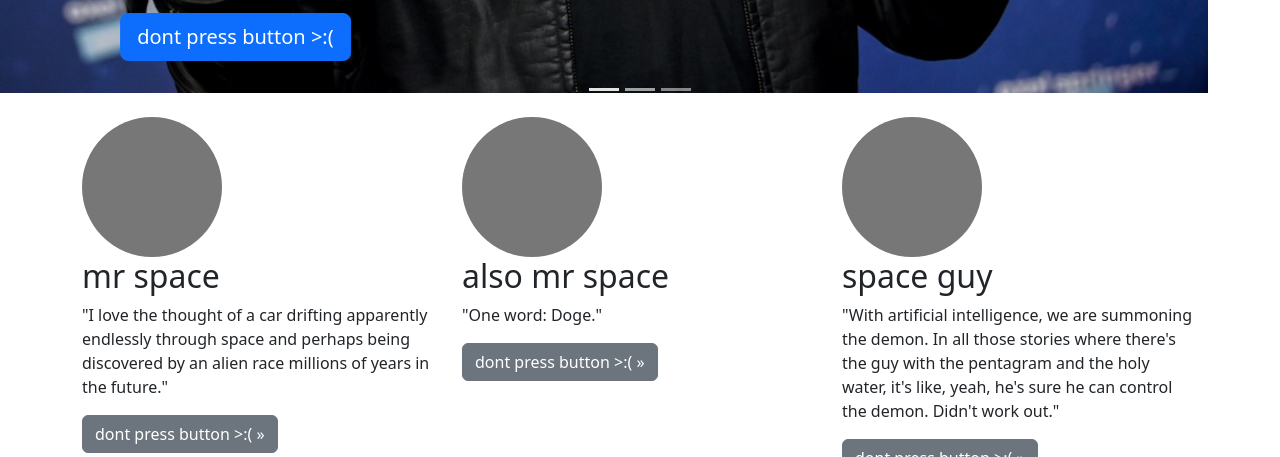
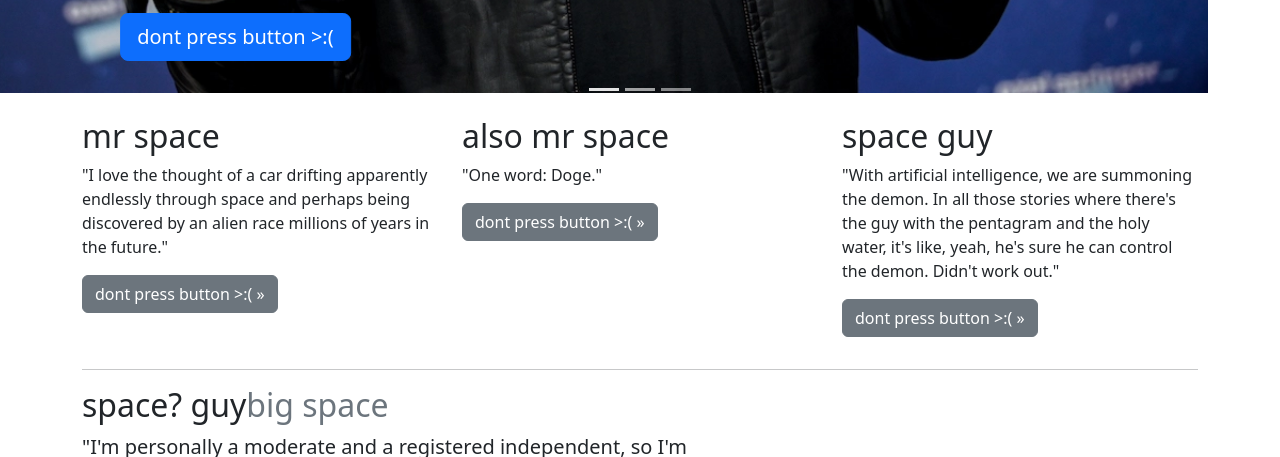
Before and after one commit to davidsmcnutty/CSCE3420Website, a plain HTML site: page index.html in a window 1280 px wide. Shown: the part 782-1239 px from the top of the page. Drawn offline with nearby package versions, Linux system fonts and the light colour scheme.

Commit message:
Update index.html

```diff
--- a/index.html
+++ b/index.html
@@ -128,21 +128,21 @@
     <!-- Three columns of text below the carousel -->
     <div class="row">
       <div class="col-lg-4">
-        <svg class="bd-placeholder-img rounded-circle" width="140" height="140" xmlns="http://www.w3.org/2000/svg" role="img" aria-label="Placeholder: 140x140" preserveAspectRatio="xMidYMid slice" focusable="false"><title>Placeholder</title><rect width="100%" height="100%" fill="#777"/><text x="50%" y="50%" fill="#777" dy=".3em">140x140</text></svg>
+
 
         <h2>mr space</h2>
         <p>"I love the thought of a car drifting apparently endlessly through space and perhaps being discovered by an alien race millions of years in the future."</p>
         <p><a class="btn btn-secondary" href="#">dont press button >:( &raquo;</a></p>
       </div><!-- /.col-lg-4 -->
       <div class="col-lg-4">
-        <svg class="bd-placeholder-img rounded-circle" width="140" height="140" xmlns="http://www.w3.org/2000/svg" role="img" aria-label="Placeholder: 140x140" preserveAspectRatio="xMidYMid slice" focusable="false"><title>Placeholder</title><rect width="100%" height="100%" fill="#777"/><text x="50%" y="50%" fill="#777" dy=".3em">140x140</text></svg>
+
 
         <h2>also mr space</h2>
         <p>"One word: Doge."</p>
         <p><a class="btn btn-secondary" href="#">dont press button >:( &raquo;</a></p>
       </div><!-- /.col-lg-4 -->
       <div class="col-lg-4">
-        <svg class="bd-placeholder-img rounded-circle" width="140" height="140" xmlns="http://www.w3.org/2000/svg" role="img" aria-label="Placeholder: 140x140" preserveAspectRatio="xMidYMid slice" focusable="false"><title>Placeholder</title><rect width="100%" height="100%" fill="#777"/><text x="50%" y="50%" fill="#777" dy=".3em">140x140</text></svg>
+
 
         <h2>space guy</h2>
         <p>"With artificial intelligence, we are summoning the demon. In all those stories where there's the guy with the pentagram and the holy water, it's like, yeah, he's sure he can control the demon. Didn't work out."</p>
```
